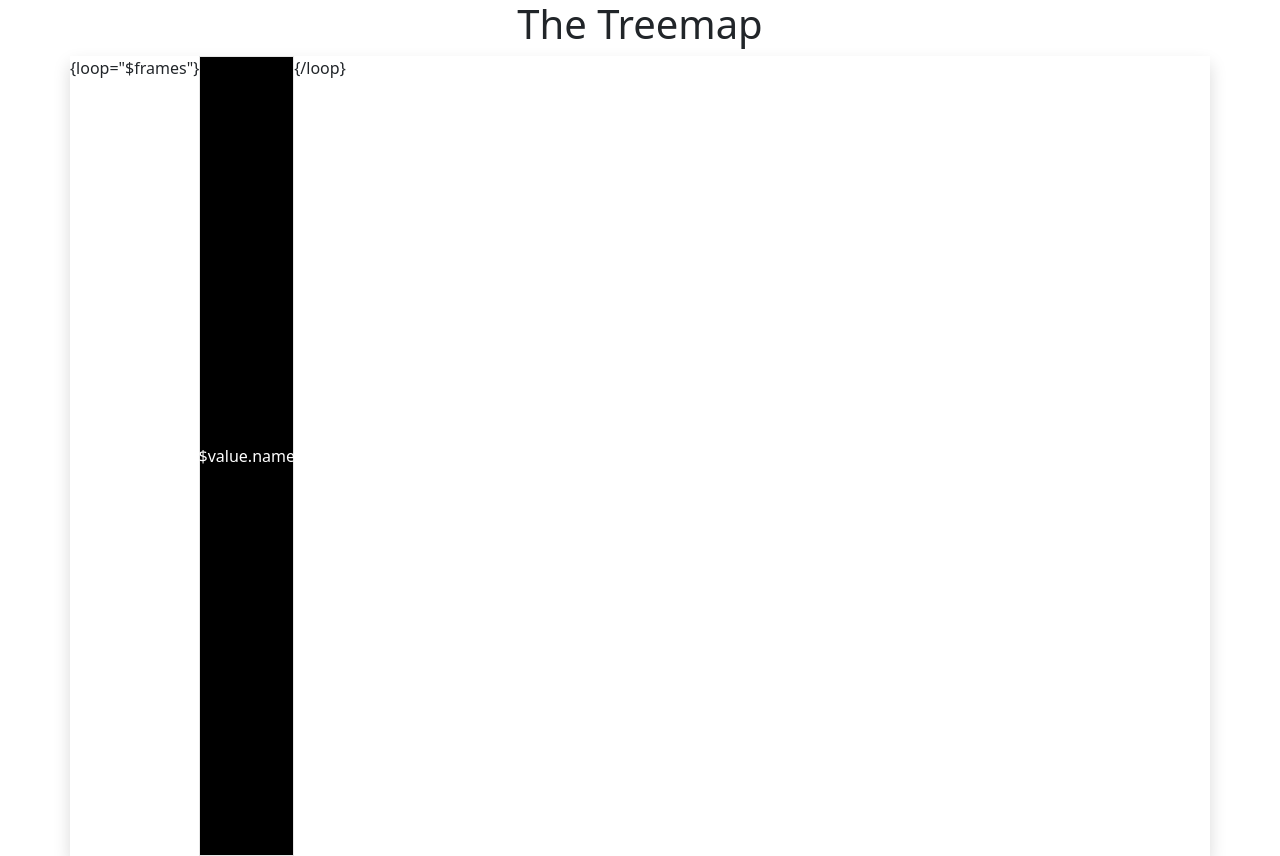
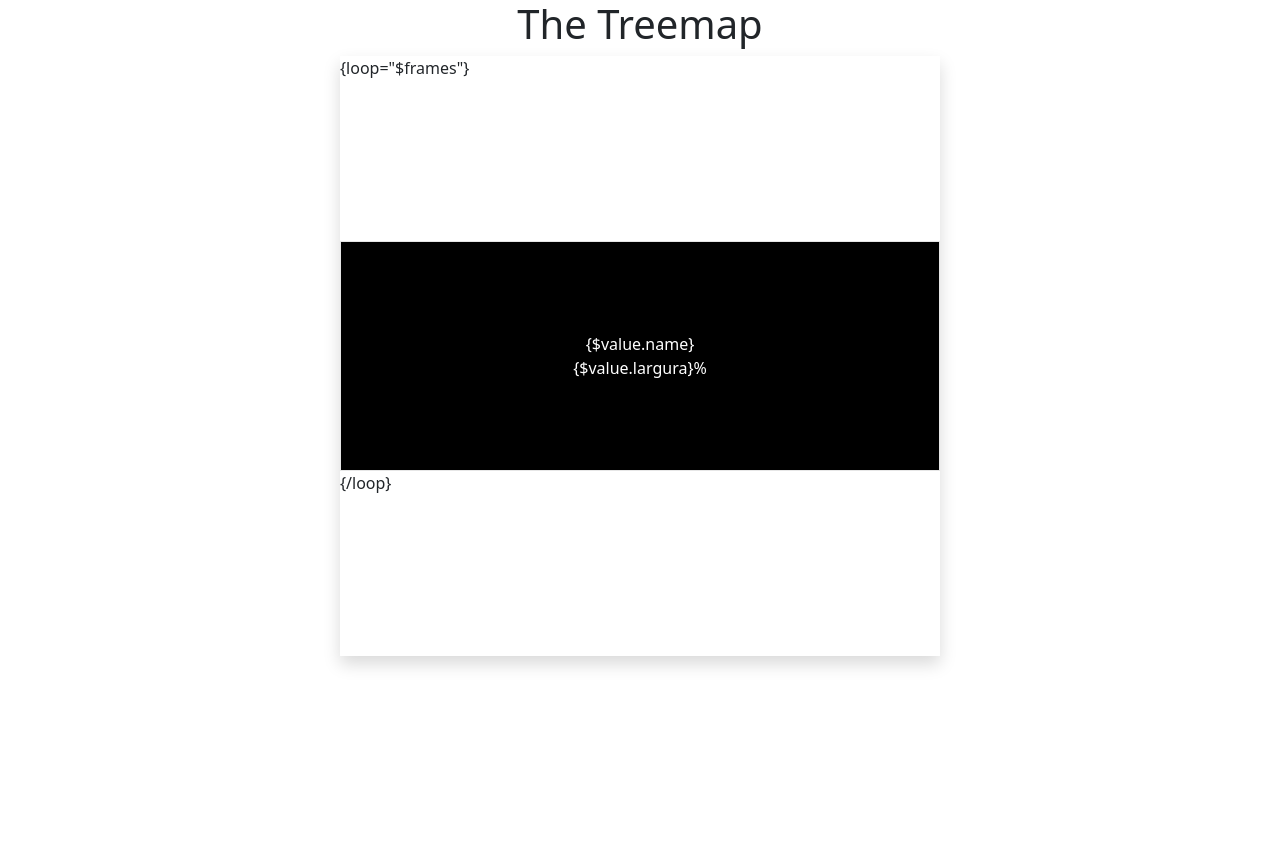
Before and after one commit to viniNascimento63/Demander, a PHP site: page /views/index.html in a window 1280 px wide. After the commit the page ends 668 px from the top, so only its background shows below. Run offline with PHP 8.4, Linux system fonts and the light colour scheme.

Commit message:
🖌️ Update Style

```diff
--- a/treemap/resource/css/style.css
+++ b/treemap/resource/css/style.css
@@ -6,20 +6,18 @@
 .board {
     display: flex;
     flex-wrap: wrap;
-    width: 100vw;
-    height: 100vh;
+    width: 600px;
+    height: 600px;
 }
 
 .frame {
-    display: flex;
     align-items: center;
     justify-content: center;
-    max-height: var(--largura-elemento);
-    min-width: calc(var(--largura-elemento)/2);
+    height: var(--largura-elemento);
+    width: var(--largura-elemento);
     padding: 10px;
     background-color: rgb(var(--red-rate), var(--green-rate), 0);
     border: .01rem solid #e6e6e6;
     color: #FFFFFF;
     font-weight: 500;
-    box-sizing: border-box;
 }
--- a/treemap/resource/js/script.js
+++ b/treemap/resource/js/script.js
@@ -1,11 +1,11 @@
 document.addEventListener('DOMContentLoaded', () => {
     const frames = document.querySelectorAll(".frame");
     frames.forEach(frame => {
-        const largura = frame.getAttribute('data-largura');
-        const variacao = frame.getAttribute('data-variacao') * (15/100 * 255) ; // taxa RGB vai de 0 ao 255;
+        const largura = (frame.getAttribute('data-largura')/100) * 600;
+        const variacao = frame.getAttribute('data-variacao') * (20/100 * 255) ; // taxa RGB vai de 0 ao 255;
 
         // Define a largura do elemento
-        frame.style.setProperty('--largura-elemento', `${largura}%`);
+        frame.style.setProperty('--largura-elemento', `${largura}px`);
 
         // Calcula a variação de cor e aplica ao elemento
         calcularVariacao(frame, variacao);
--- a/treemap/views-cache/index.2c675bd00f0d4783cbd2bd87deab4c2e.rtpl.php
+++ b/treemap/views-cache/index.2c675bd00f0d4783cbd2bd87deab4c2e.rtpl.php
@@ -18,8 +18,9 @@
             <div class="d-flex justify-content-center">
                 <div class="row board shadow">
                     <?php $counter1=-1;  if( isset($frames) && ( is_array($frames) || $frames instanceof Traversable ) && sizeof($frames) ) foreach( $frames as $key1 => $value1 ){ $counter1++; ?>
-                        <div class="col-1 frame" data-largura="<?php echo htmlspecialchars( $value1["largura"], ENT_COMPAT, 'UTF-8', FALSE ); ?>" data-variacao="<?php echo htmlspecialchars( $value1["variacao"], ENT_COMPAT, 'UTF-8', FALSE ); ?>">
-                            <span><?php echo htmlspecialchars( $value1["name"], ENT_COMPAT, 'UTF-8', FALSE ); ?></span>
+                        <div class="frame d-flex flex-column" data-largura="<?php echo htmlspecialchars( $value1["largura"], ENT_COMPAT, 'UTF-8', FALSE ); ?>" data-variacao="<?php echo htmlspecialchars( $value1["variacao"], ENT_COMPAT, 'UTF-8', FALSE ); ?>">
+                            <div><?php echo htmlspecialchars( $value1["name"], ENT_COMPAT, 'UTF-8', FALSE ); ?></div>
+                            <div><?php echo htmlspecialchars( $value1["largura"], ENT_COMPAT, 'UTF-8', FALSE ); ?>%</div>
                         </div>
                     <?php } ?>
                 </div>
--- a/treemap/views/index.html
+++ b/treemap/views/index.html
@@ -18,8 +18,9 @@
             <div class="d-flex justify-content-center">
                 <div class="row board shadow">
                     {loop="$frames"}
-                        <div class="col-1 frame" data-largura="{$value.largura}" data-variacao="{$value.variacao}">
-                            <span>{$value.name}</span>
+                        <div class="frame d-flex flex-column" data-largura="{$value.largura}" data-variacao="{$value.variacao}">
+                            <div>{$value.name}</div>
+                            <div>{$value.largura}%</div>
                         </div>
                     {/loop}
                 </div>
```
